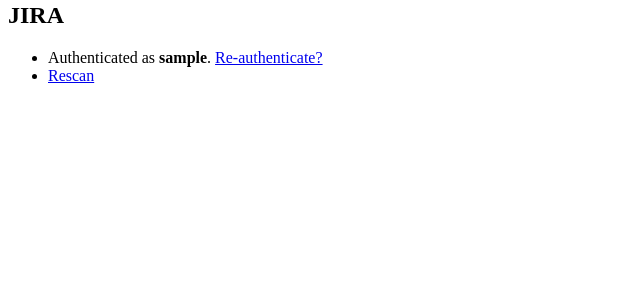
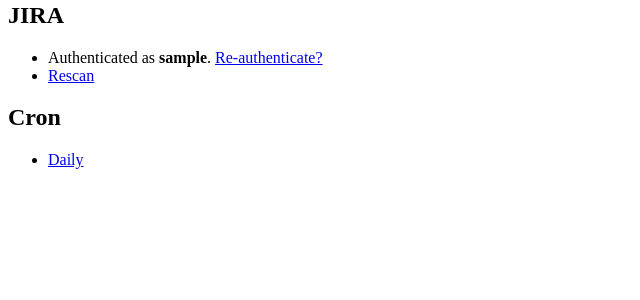
Before and after one commit to openedx/openedx-webhooks, a Flask app: template openedx_webhooks/templates/main.html in a window 1280 px wide. Shown: the part 237-537 px from the top of the page, without its empty margins (0-640 px from the left). Run offline with Flask 2, Linux system fonts and the light colour scheme; the template is opened without the code that fills it: most values are stand-ins (such as "Sample title", 1, 10 or a date in 2020); parts of the project's set-up code (start-up, migrations or seed data) failed here and were passed over.

Commit message:
Add link to daily cron page

```diff
--- a/openedx_webhooks/templates/main.html
+++ b/openedx_webhooks/templates/main.html
@@ -41,5 +41,11 @@
       </li>
       <li><a href="{{ url_for("jira_rescan") }}">Rescan</a></li>
     </ul>
+    <h2>Cron</h2>
+    <ul>
+      <li>
+        <a href="{{ url_for("cron_daily") }}">Daily</a>
+      </li>
+    </ul>
     </body>
 </html>
```
